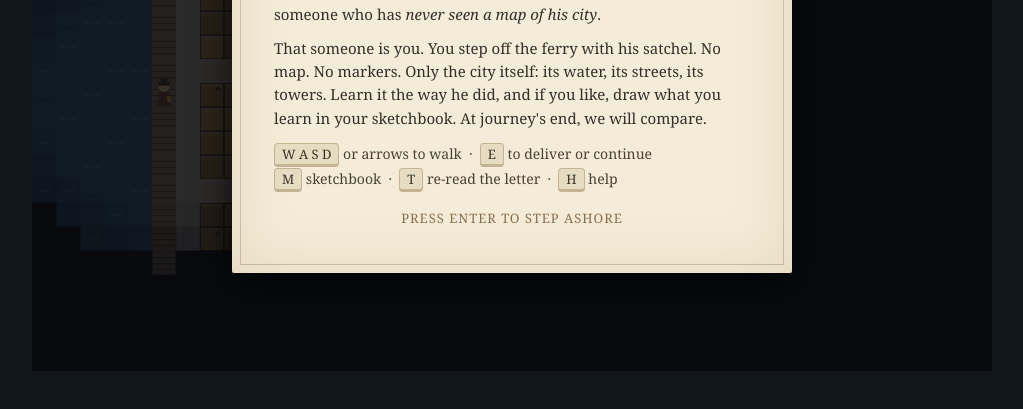
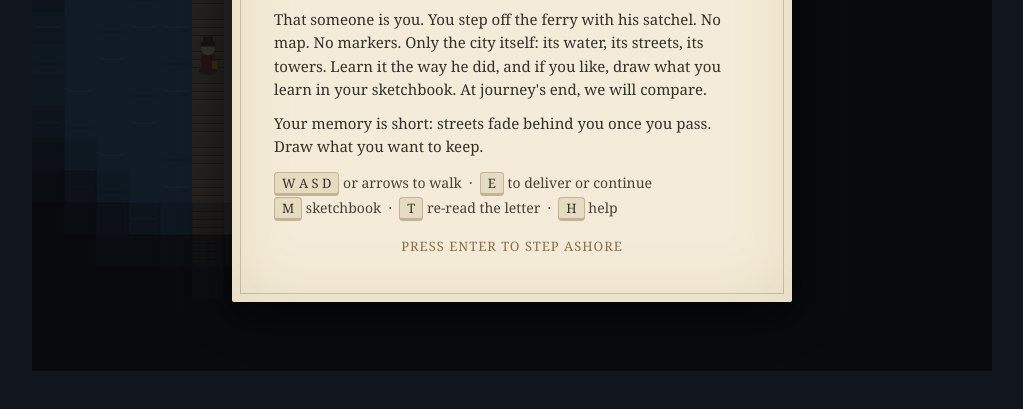
Before and after one commit to DeathSpank13/blind-cartographer, a plain HTML site: page blind-cartographer.html in a window 1280 px wide. Shown: the part 341-750 px from the top of the page, without its empty margins (128-1151 px from the left). Drawn offline with Linux system fonts and the light colour scheme; animation ran at ten frames a second.

Commit message:
changing fog system and camera FOV

```diff
--- a/blind-cartographer.html
+++ b/blind-cartographer.html
@@ -132,6 +132,7 @@
       <p>That someone is you. You step off the ferry with his satchel. No map. No markers.
       Only the city itself: its water, its streets, its towers. Learn it the way he did,
       and if you like, draw what you learn in your sketchbook. At journey's end, we will compare.</p>
+      <p>Your memory is short: streets fade behind you once you pass. Draw what you want to keep.</p>
       <p class="controls">
         <kbd>W A S D</kbd> or arrows to walk &nbsp;·&nbsp; <kbd>E</kbd> to deliver or continue<br>
         <kbd>M</kbd> sketchbook &nbsp;·&nbsp; <kbd>T</kbd> re-read the letter &nbsp;·&nbsp; <kbd>H</kbd> help
@@ -174,6 +175,8 @@
       <p>There is no map and no compass. Watch for <b>tall landmarks</b> above the rooftops,
       keep track of <b>edges</b> such as the river and the waterfront, and learn the character of each
       <b>district</b>. The letters describe every address by such things.</p>
+      <p>Your memory is short: streets fade behind you once you pass, and doors vanish entirely.
+      Draw what you want to keep in your sketchbook (<kbd>M</kbd>).</p>
       <p class="go">press H or E to close</p>
     </div>
   </div>
@@ -332,7 +335,8 @@ const LETTERS = [
 ];
 
 /* ---------------- state ---------------- */
-const TILE = 24, VIEWW = 960, VIEWH = 624;
+const TILE = 32, VIEWW = 960, VIEWH = 624;
+const S = TILE/24;         // sprite details were drawn for 24px tiles
 const state = {
   mode:"title",            // title | play | end
   px:5, py:24,             // player tile
@@ -479,7 +483,7 @@ function drawTile(g,x,y,px,py,time){
     if(c==='='){ g.strokeStyle="#4a3722"; g.strokeRect(px+1.5,py+1.5,TILE-3,TILE-3); }
   }
   if(c==='.'){ // faint cobble dots
-    if(rnd(x,y,3)<.3){ g.fillStyle="rgba(70,64,55,0.18)"; g.fillRect(px+6+8*rnd(x,y,4), py+6+8*rnd(x,y,5), 3,3); }
+    if(rnd(x,y,3)<.3){ g.fillStyle="rgba(70,64,55,0.18)"; g.fillRect(px+S*(6+8*rnd(x,y,4)), py+S*(6+8*rnd(x,y,5)), 3*S,3*S); }
   }
   if(c==='p'){ g.strokeStyle="rgba(120,105,75,0.35)"; g.strokeRect(px+.5,py+.5,TILE-1,TILE-1); }
   if(c==='t'){ // tree
@@ -494,12 +498,12 @@ function drawTile(g,x,y,px,py,time){
     g.fillStyle="#4c4438"; g.fillRect(px,py,TILE,TILE);           // walls/shadow
     g.fillStyle=roof;      g.fillRect(px+1,py+1,TILE-2,TILE-2);   // roof
     g.fillStyle="rgba(255,255,255,0.12)"; g.fillRect(px+1,py+1,TILE-2,3); // ridge light
-    if(rnd(x,y,9)<.25){ g.fillStyle="rgba(40,34,26,0.5)"; g.fillRect(px+TILE-8,py+4,4,4); } // chimney
+    if(rnd(x,y,9)<.25){ g.fillStyle="rgba(40,34,26,0.5)"; g.fillRect(px+TILE-8*S,py+4*S,4*S,4*S); } // chimney
     if(c>='1'&&c<='5'){ // a door tile: paint the door
       const L = LETTERS[+c-1];
-      g.fillStyle="#3a3226"; g.fillRect(px+7,py+9,TILE-14,TILE-9);
-      g.fillStyle=L.doorColor; g.fillRect(px+8,py+10,TILE-16,TILE-11);
-      g.fillStyle="#e9c46a"; g.fillRect(px+TILE-11,py+16,2,2);    // handle
+      g.fillStyle="#3a3226"; g.fillRect(px+7*S,py+9*S,TILE-14*S,TILE-9*S);
+      g.fillStyle=L.doorColor; g.fillRect(px+8*S,py+10*S,TILE-16*S,TILE-11*S);
+      g.fillStyle="#e9c46a"; g.fillRect(px+TILE-11*S,py+16*S,2*S,2*S);    // handle
     }
   }
 }
@@ -566,31 +570,62 @@ function drawLandmark(g, lm, px, py, time, alpha){
 
 function drawPlayer(g, px, py, time){
   const bob = Math.sin(time/180)* (keysDown() ? 1.6 : 0.4);
-  const x=px+TILE/2, y=py+TILE/2+bob;
-  g.fillStyle="rgba(0,0,0,0.3)"; g.beginPath(); g.ellipse(px+TILE/2, py+TILE-3, 7,3,0,0,7); g.fill();
+  g.save(); g.translate(px+TILE/2, py+TILE/2); g.scale(S,S);
+  const x=0, y=bob;
+  g.fillStyle="rgba(0,0,0,0.3)"; g.beginPath(); g.ellipse(0, 9, 7,3,0,0,7); g.fill();
   g.fillStyle="#7a3b2e"; g.fillRect(x-5, y-4, 10, 12);              // coat
   g.fillStyle="#e0b98f"; g.beginPath(); g.arc(x, y-8, 5, 0, 7); g.fill(); // head
   g.fillStyle="#4a3b2a"; g.fillRect(x-5.5, y-13, 11, 3.5);          // hat brim
   g.fillRect(x-3.5, y-17, 7, 5);                                    // hat top
   g.fillStyle="#c9a227"; g.fillRect(x+(state.facing>0?3:-7), y+1, 4, 6); // satchel
+  g.restore();
 }
 
 function keysDown(){ return keys.size>0; }
 
-/* fog pass */
+/* fog pass: only what is in sight is shown in full. Places already walked
+   leave a faint ghost of open ground and water, never buildings or doors;
+   anything the player wants to keep must go into the sketchbook */
+const EDGE = 1.6;          // width of the soft rim at the edge of sight
 function drawFog(g, x0,y0,x1,y1, camX,camY){
   for(let y=y0;y<=y1;y++)for(let x=x0;x<=x1;x++){
     const px=x*TILE-camX, py=y*TILE-camY;
     const d = dist(x,y,state.px,state.py);
-    if(!state.explored[y][x]){
-      g.fillStyle="#0b0e12"; g.fillRect(px-0.5,py-0.5,TILE+1,TILE+1);
-    } else if(d>VIS){
-      const a = Math.min(0.62, 0.30+0.05*(d-VIS));
-      g.fillStyle="rgba(9,12,18,"+a+")"; g.fillRect(px-0.5,py-0.5,TILE+1,TILE+1);
-    } else if(d>VIS-1.6){
-      g.fillStyle="rgba(9,12,18,"+(0.28*(d-(VIS-1.6))/1.6)+")"; g.fillRect(px-0.5,py-0.5,TILE+1,TILE+1);
+    if(d<=VIS && state.explored[y][x]){
+      if(d>VIS-EDGE){
+        g.fillStyle="rgba(11,14,18,"+(0.85*(d-(VIS-EDGE))/EDGE)+")"; g.fillRect(px-0.5,py-0.5,TILE+1,TILE+1);
+      }
+      continue;
     }
+    g.fillStyle="#0b0e12"; g.fillRect(px-0.5,py-0.5,TILE+1,TILE+1);
+    if(!state.explored[y][x]) continue;
+    const c=at(x,y);
+    if(WALKABLE.has(c))  g.fillStyle="rgba(200,190,165,0.07)";
+    else if(c==='~')     g.fillStyle="rgba(70,120,160,0.08)";
+    else continue;
+    g.fillRect(px-0.5,py-0.5,TILE+1,TILE+1);
   }
+}
+
+/* a landmark within its reveal range but off-screen is pinned, small and
+   faint, to the screen edge in its true direction: a tower glimpsed over
+   the rooftops, with no distance given */
+const HINT = {left:50, right:VIEWW-50, top:100, bottom:VIEWH-34, scale:0.6};
+function drawSkylineHint(lm, tx, ty, ox, oy, time){
+  ox = Math.max(HINT.left, Math.min(HINT.right, ox));
+  oy = Math.max(HINT.top,  Math.min(HINT.bottom, oy));
+  const dx=tx-ox, dy=ty-oy;
+  const tX = dx>0 ? (HINT.right-ox)/dx : dx<0 ? (HINT.left-ox)/dx : Infinity;
+  const tY = dy>0 ? (HINT.bottom-oy)/dy : dy<0 ? (HINT.top-oy)/dy : Infinity;
+  const t = Math.min(tX, tY);
+  if(!isFinite(t)) return;
+  const ex=ox+dx*t, ey=oy+dy*t;
+  ctx.save(); ctx.translate(ex,ey); ctx.scale(HINT.scale,HINT.scale);
+  drawLandmark(ctx, lm, -TILE/2, -TILE/2, time, 0.6);
+  ctx.restore();
+  ctx.font="italic 12px Georgia"; ctx.textAlign="center";
+  ctx.fillStyle="rgba(232,228,218,0.6)";
+  ctx.fillText(lm.name, ex, ey+TILE*HINT.scale/2+13);
 }
 
 function render(time){
@@ -629,6 +664,8 @@ function render(time){
     if(vis) a=1; else if(far) a=0.85; else if(seen) a=0.45;
     if(a===0) continue;
     const px=lm.x*TILE-camX, py=lm.y*TILE-camY;
+    const onScreen = px+TILE/2>=0 && px+TILE/2<=VIEWW && py+TILE/2>=0 && py+TILE/2<=VIEWH;
+    if(!onScreen && far){ drawSkylineHint(lm, px+TILE/2, py+TILE/2, state.drawX-camX+TILE/2, state.drawY-camY+TILE/2, time); continue; }
     if(px<-TILE*3||px>VIEWW+TILE*3||py<-TILE*3||py>VIEWH+TILE*3) continue;
     drawLandmark(ctx, lm, px, py, time, a);
     if(far && !vis){
```
